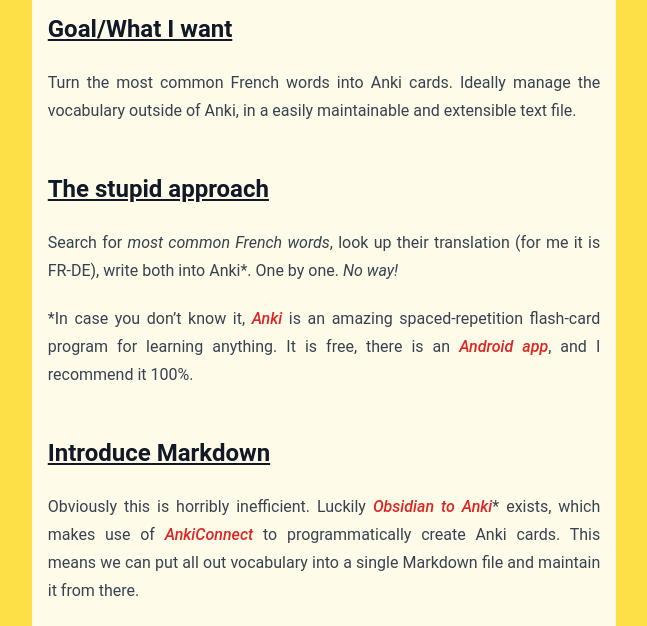
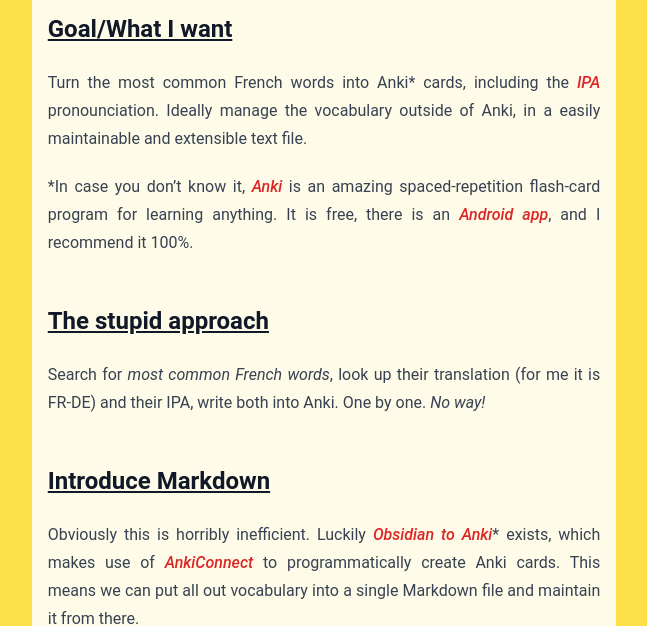
Before and after one commit to j-steinbach/j-steinbach.github.io, an Astro site: page /posts/chatgpt-obsidian-anki in a window 1280 px wide. Shown: the part 180-806 px from the top of the page, without its empty margins (316-963 px from the left). Built offline with nearby package versions, Linux system fonts and the light colour scheme; Astro itself is replaced by a stand-in of ours.

Commit message:
Update anki guide

```diff
--- a/src/content/blog/chatgpt-obsidian-anki.md
+++ b/src/content/blog/chatgpt-obsidian-anki.md
@@ -9,13 +9,13 @@
 
 ## Goal/What I want
 
-Turn the most common French words into Anki cards. Ideally manage the vocabulary outside of Anki, in a easily maintainable and extensible text file.
+Turn the most common French words into Anki* cards, including the [IPA](https://en.wikipedia.org/wiki/International_Phonetic_Alphabet) pronounciation. Ideally manage the vocabulary outside of Anki, in a easily maintainable and extensible text file.
+
+*In case you don't know it, [Anki](https://apps.ankiweb.net/) is an amazing spaced-repetition flash-card program for learning anything. It is free, there is an [Android app](https://apps.ankiweb.net/), and I recommend it 100%.
 
 ## The stupid approach
 
-Search for _most common French words_, look up their translation (for me it is FR-DE), write both into Anki*. One by one. _No way!_
-
-*In case you don't know it, [Anki](https://apps.ankiweb.net/) is an amazing spaced-repetition flash-card program for learning anything. It is free, there is an [Android app](https://apps.ankiweb.net/), and I recommend it 100%.
+Search for _most common French words_, look up their translation (for me it is FR-DE) and their IPA, write both into Anki. One by one. _No way!_
 
 
 ## Introduce Markdown
```
